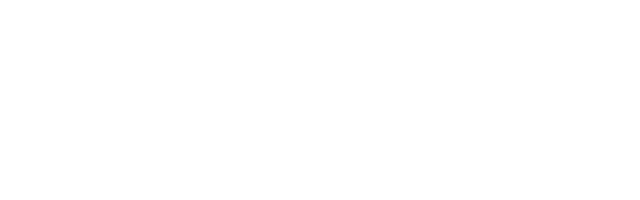
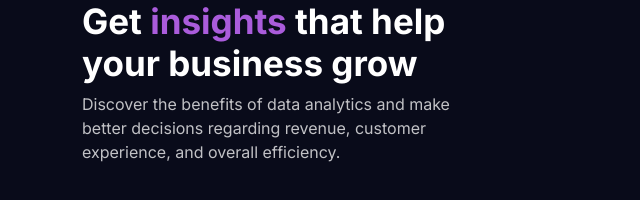
Before and after one commit to BuhleMtshali/stats-preview, a plain HTML site: page index.html in a window 1280 px wide. Shown: the whole page, without its empty margins (0-640 px from the left). Drawn offline with nearby package versions, Linux system fonts and the light colour scheme.

Commit message:
updated the stylesheet

```diff
--- a/index.html
+++ b/index.html
@@ -4,7 +4,7 @@
     <meta charset="UTF-8" />
     <meta name="viewport" content="width=device-width, initial-scale=1.0" />
     <title>preview-card</title>
-    <link rel="stylesheet" href="style.css" />
+
     <link rel="preconnect" href="https://fonts.googleapis.com" />
     <link rel="preconnect" href="https://fonts.gstatic.com" crossorigin />
     <link
@@ -17,6 +17,24 @@
       integrity="sha384-QWTKZyjpPEjISv5WaRU9OFeRpok6YctnYmDr5pNlyT2bRjXh0JMhjY6hW+ALEwIH"
       crossorigin="anonymous"
     />
+    <link rel="stylesheet" href="style.css" />
   </head>
-  <body></body>
+  <body>
+    <div class="container">
+      <div class="row">
+        <div class="col">
+          <h1>
+            Get <span class="purple-text">insights</span> that help<br />
+            your business grow
+          </h1>
+          <p class="text">
+            Discover the benefits of data analytics and make<br />better
+            decisions regarding revenue, customer<br />experience, and overall
+            efficiency.
+          </p>
+        </div>
+        <div class="col"></div>
+      </div>
+    </div>
+  </body>
 </html>
--- a/style.css
+++ b/style.css
@@ -1,3 +1,15 @@
 body {
   font-family: "Inter", sans-serif;
+  background: hsl(233, 47%, 7%);
 }
+h1 {
+  color: white;
+  font-size: 35px;
+  font-weight: 700;
+}
+.purple-text {
+  color: hsl(277, 64%, 61%);
+}
+.text {
+  color: hsla(0, 0%, 100%, 0.75);
+}
```
